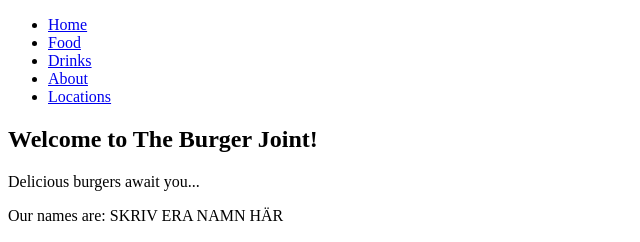
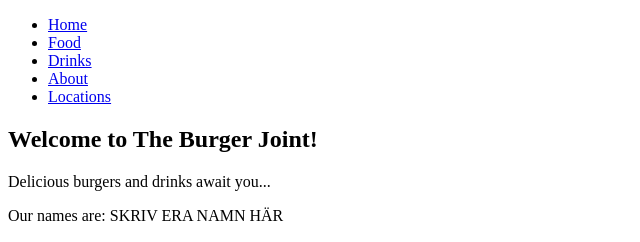
Before and after one commit to HampusEriksson/Webb1-Modul2-Ovning-Template, a plain HTML site: page index.html in a window 1280 px wide. Shown: the top 242 px of the page, 0-640 px from the left. Drawn offline with Linux system fonts and the light colour scheme.

Commit message:
Replit test

```diff
--- a/index.html
+++ b/index.html
@@ -1,5 +1,6 @@
 <!DOCTYPE html>
 <html lang="en">
+
 <head>
   <meta charset="UTF-8" />
   <title>The Burger Joint - Start</title>
@@ -22,7 +23,7 @@
   <main>
     <section>
       <h1>Welcome to The Burger Joint!</h1>
-        <p>Delicious burgers await you...</p>
+      <p>Delicious burgers and drinks await you...</p>
       <p>Our names are: SKRIV ERA NAMN HÄR</p>
     </section>
 
@@ -37,4 +38,5 @@
     <p>Call us: +46700123456</p>
   </footer>
 </body>
+
 </html>
```
Also changed, not shown: 2 other files. Lines whose indentation alone changed are shown as unchanged.
